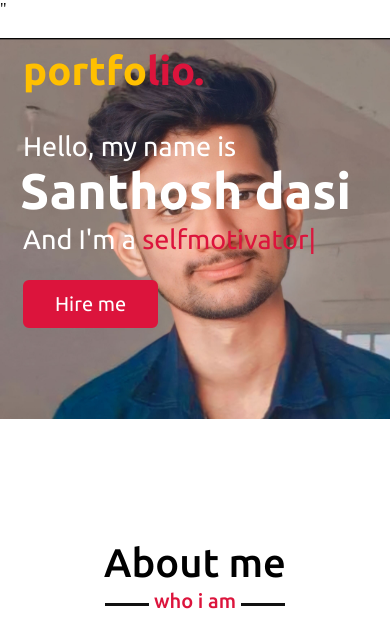
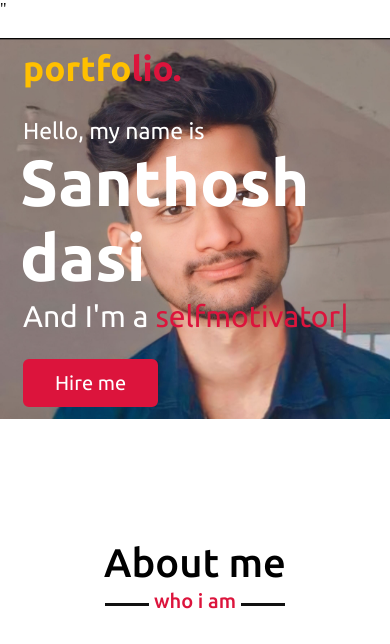
Before and after one commit to santhoshdasi/portfoliosanthoshdasi, a plain HTML site: page index.html in a window 390 px wide. Shown: the top 644 px of the page. Drawn offline with nearby package versions, Linux system fonts and the light colour scheme.

Commit message:
Update style.css

```diff
--- a/style.css
+++ b/style.css
@@ -657,7 +657,7 @@ footer span a:hover{
 @media(max-width:500px){
     .navbar .logo a{
         color:#FFC000;
-        font-size:40px;
+        font-size:35px;
         font-weight:600;
     }
     .home{
@@ -667,6 +667,22 @@ footer span a:hover{
         font-size: 50px;
     }
     .home .home-content .text-3{
-        font-size: 27px;
+        font-size: 23px;
+    }
+    .home .home-content .text-1{
+        font-size: 23px;
+    }
+    .home .home-content .text-2{
+        font-size: 65px;
+        font-weight:600;
+        margin-left:-3px;
+    }
+    .home .home-content .text-3{
+        font-size: 30px;
+        margin:5px 0;
+    }
+    .home .home-content .text-3 span{
+        color:crimson;
+        font-weight:450px;
     }
 }
```
